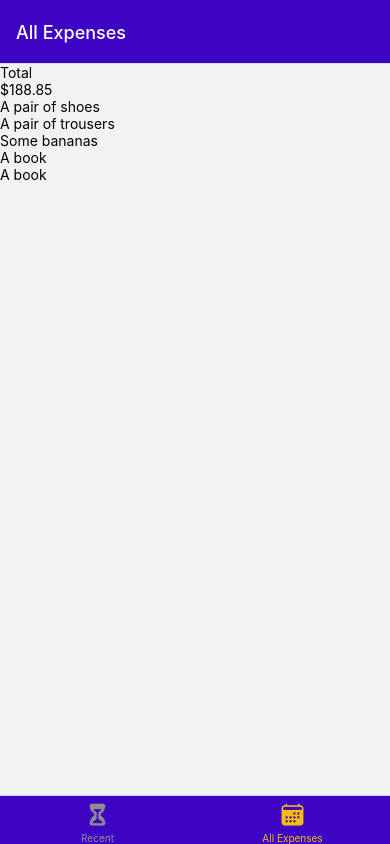
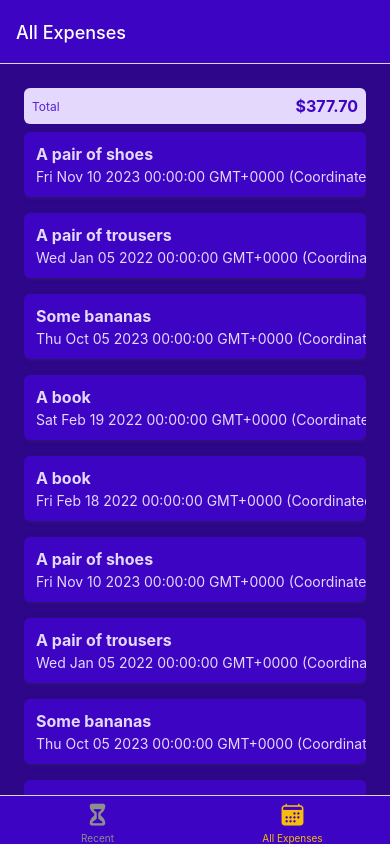
Before and after one commit to bchea123/ExpenseTracker, a React Native app: screen /AllExpenses in a window 390 px wide. Built offline with nearby package versions, Linux system fonts and the light colour scheme.

Commit message:
Added styling to expense screens

```diff
--- /dev/null
+++ b/components/ExpensesOutput/ExpenseItem.js
@@ -0,0 +1,56 @@
+import { Pressable, StyleSheet, Text, View } from "react-native";
+import { GlobalStyles } from "../../constants/styles";
+
+function ExpenseItem({description, amount, date}){
+    return (
+        <Pressable>
+            <View style={styles.expenseItem} >
+                <View>
+                    <Text style={[styles.textBase, styles.description]}>{description}</Text>
+                    <Text style={styles.textBase}>{date.toString()}</Text>
+                </View>
+                <View style={styles.amountContainer} >
+                    <Text style={styles.amount} >{amount}</Text>
+                </View>
+            </View>
+        </Pressable>
+    );
+}
+
+export default ExpenseItem;
+
+const styles = StyleSheet.create({
+    expenseItem: {
+        padding: 12,
+        marginVertical: 8,
+        backgroundColor: GlobalStyles.colors.primary500,
+        flexDirection: 'row',
+        justifyContent: 'space-between',
+        borderRadius: 6,
+        elevation: 3,
+        shadowColor: GlobalStyles.colors.gray500,
+        shadowRadius: 4,
+        shadowOffset: {width: 1, height: 1},
+        shadowOpacity: 0.4
+    },
+    textBase: {
+        color: GlobalStyles.colors.primary50
+    },
+    description: {
+        fontSize: 16,
+        marginBottom: 4,
+        fontWeight: 'bold'
+    },
+    amountContainer: {
+        paddingHorizontal: 12,
+        paddingVertical: 4,
+        backgroundColor: 'white',
+        justifyContent: 'center',
+        alignItems: 'center',
+        borderRadius: 4
+    },
+    amount: {
+        color: GlobalStyles.colors.primary500,
+        fontWeight: 'bold'
+    }
+});
--- a/components/ExpensesOutput/ExpensesList.js
+++ b/components/ExpensesOutput/ExpensesList.js
@@ -1,7 +1,8 @@
 import { FlatList, Text } from "react-native";
+import ExpenseItem from "./ExpenseItem";
 
 function renderExpenseItem(itemData){
-    return <Text>{itemData.item.description}</Text>
+    return <ExpenseItem {...itemData.item} />;
 }
 
 function ExpensesList({expenses}) {
--- a/components/ExpensesOutput/ExpensesOutput.js
+++ b/components/ExpensesOutput/ExpensesOutput.js
@@ -1,6 +1,7 @@
-import { View } from "react-native";
+import { StyleSheet, View } from "react-native";
 import ExpensesSummary from "./ExpensesSummary";
 import ExpensesList from "./ExpensesList";
+import { GlobalStyles } from "../../constants/styles";
 
 const DUMMY_EXPENSES = [
     {
@@ -32,12 +33,42 @@
         description: 'A book',
         amount: 18.59,
         date: new Date('2022-02-18')
+    },
+    {
+        id: 'e6',
+        description: 'A pair of shoes',
+        amount: 59.99,
+        date: new Date('2023-11-10')
+    },
+    {
+        id : 'e7',
+        description: 'A pair of trousers',
+        amount: 89.29,
+        date: new Date('2022-01-05')
+    },
+    {
+        id : 'e8',
+        description: 'Some bananas',
+        amount: 5.99,
+        date: new Date('2023-10-05')
+    },
+    {
+        id : 'e9',
+        description: 'A book',
+        amount: 14.99,
+        date: new Date('2022-02-19')
+    },
+    {
+        id : 'e10',
+        description: 'A book',
+        amount: 18.59,
+        date: new Date('2022-02-18')
     }
 ]
 
 function ExpensesOutput({expenses, expensesPeriod}) {
     return (
-        <View>
+        <View style={styles.container} >
             <ExpensesSummary expenses={DUMMY_EXPENSES} periodName={expensesPeriod} />
             <ExpensesList  expenses={DUMMY_EXPENSES} />
         </View>
@@ -45,3 +76,13 @@
 }
 
 export default ExpensesOutput;
+
+const styles = StyleSheet.create({
+    container: {
+        flex: 1,
+        paddingHorizontal: 24,
+        paddingTop: 24,
+        paddingBottom: 0,
+        backgroundColor: GlobalStyles.colors.primary700
+    }
+});
--- a/components/ExpensesOutput/ExpensesSummary.js
+++ b/components/ExpensesOutput/ExpensesSummary.js
@@ -1,4 +1,6 @@
-import { View, Text } from "react-native";
+import { View, Text, StyleSheet } from "react-native";
+
+import { GlobalStyles } from "../../constants/styles";
 
 function ExpensesSummary({expenses, periodName}) {
     const expensesSum = expenses.reduce((sum, expense) => {
@@ -6,11 +8,31 @@
     }, 0);
 
     return (
-        <View>
-            <Text>{periodName}</Text>
-            <Text>${expensesSum.toFixed(2)}</Text>
+        <View style={styles.container} >
+            <Text style={styles.period} >{periodName}</Text>
+            <Text style={styles.sum} >${expensesSum.toFixed(2)}</Text>
         </View>
     );
 }
 
 export default ExpensesSummary;
+
+const styles = StyleSheet.create({
+    container: {
+        padding: 8,
+        backgroundColor: GlobalStyles.colors.primary50,
+        borderRadius: 6,
+        flexDirection: 'row',
+        justifyContent: 'space-between',
+        alignItems: 'center'
+    },
+    period: {
+        fontSize: 12,
+        color: GlobalStyles.colors.primary400
+    },
+    sum: {
+        fontSize: 16,
+        fontWeight: 'bold',
+        color: GlobalStyles.colors.primary500
+    }
+});
```
